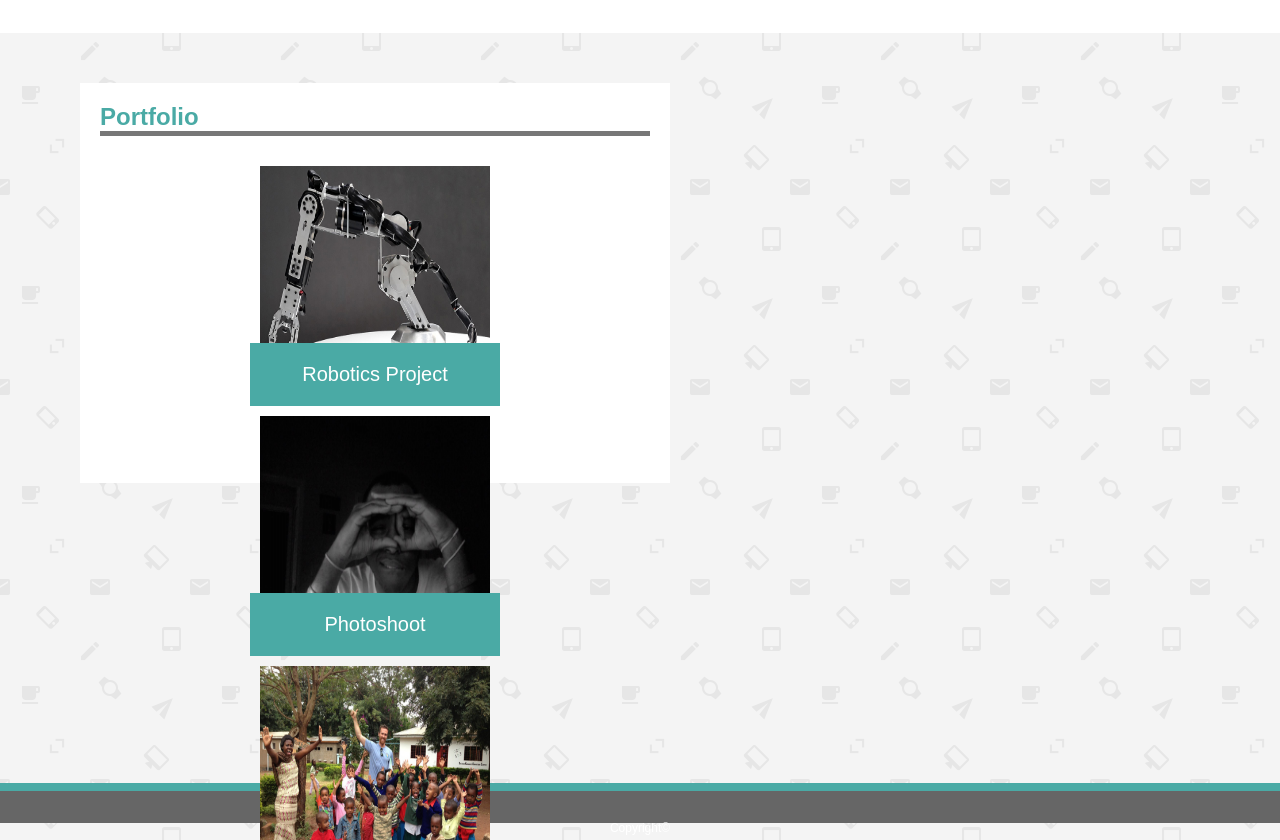
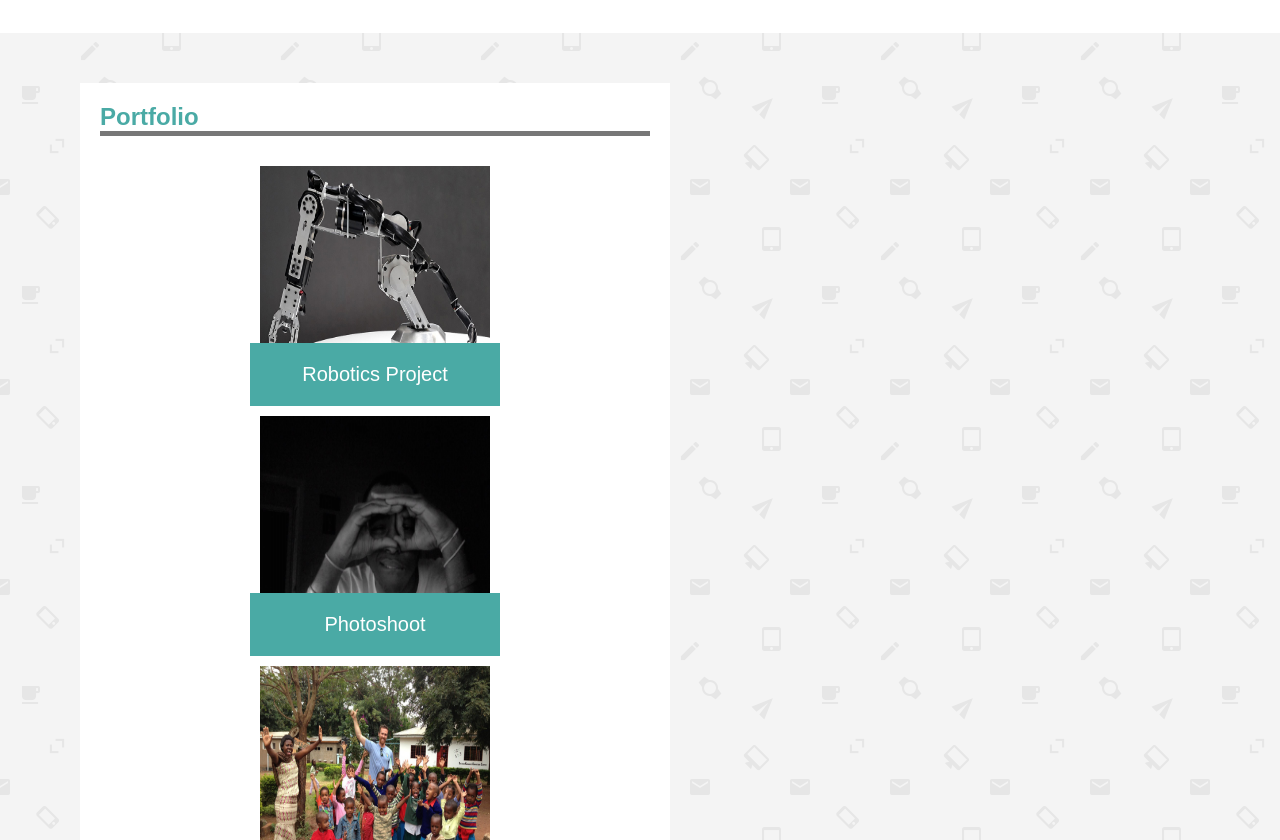
Before and after one commit to Inkagnedo/responsivePortfolio, a plain HTML site: page portfolio.html in a window 1280 px wide. Shown: the part 71-911 px from the top of the page. Drawn offline with Linux system fonts and the light colour scheme.

Commit message:
actual 3rd commit

```diff
--- a/assests/style.css
+++ b/assests/style.css
@@ -26,9 +26,18 @@ div.navbar-nav{
 .container{
     background-color: #ffffff;
     margin-top: 50px;
-    margin-bottom: 300px;
+    margin-bottom: 83px;
     margin-left: 80px;
     height: 400px;
+    width: 590px;
+}
+
+.container2{
+    background-color: #ffffff;
+    margin-top: 50px;
+    margin-bottom: 83px;
+    margin-left: 80px;
+    height: 1400px;
     width: 590px;
 }
 
@@ -109,7 +118,8 @@ form {
     color: #ffffff;
     background-color: #666666;
     border-top: 8px solid #4aaaa5;
-    padding-top: 30px;
+    padding-top: 9px;
+    bottom: 0;
 }
 
 button {
--- a/portfolio.html
+++ b/portfolio.html
@@ -19,7 +19,7 @@
             </nav>
         </header>
         <main>
-            <div class="container">
+            <div class="container2">
                 <h2>Portfolio</h2>
                 <div class="container1">
                     <img src="../responsivePortfolio/assests/images/2-teknik-ozellikler-robot-kol.jpg" alt="Avatar" class="image">
```
